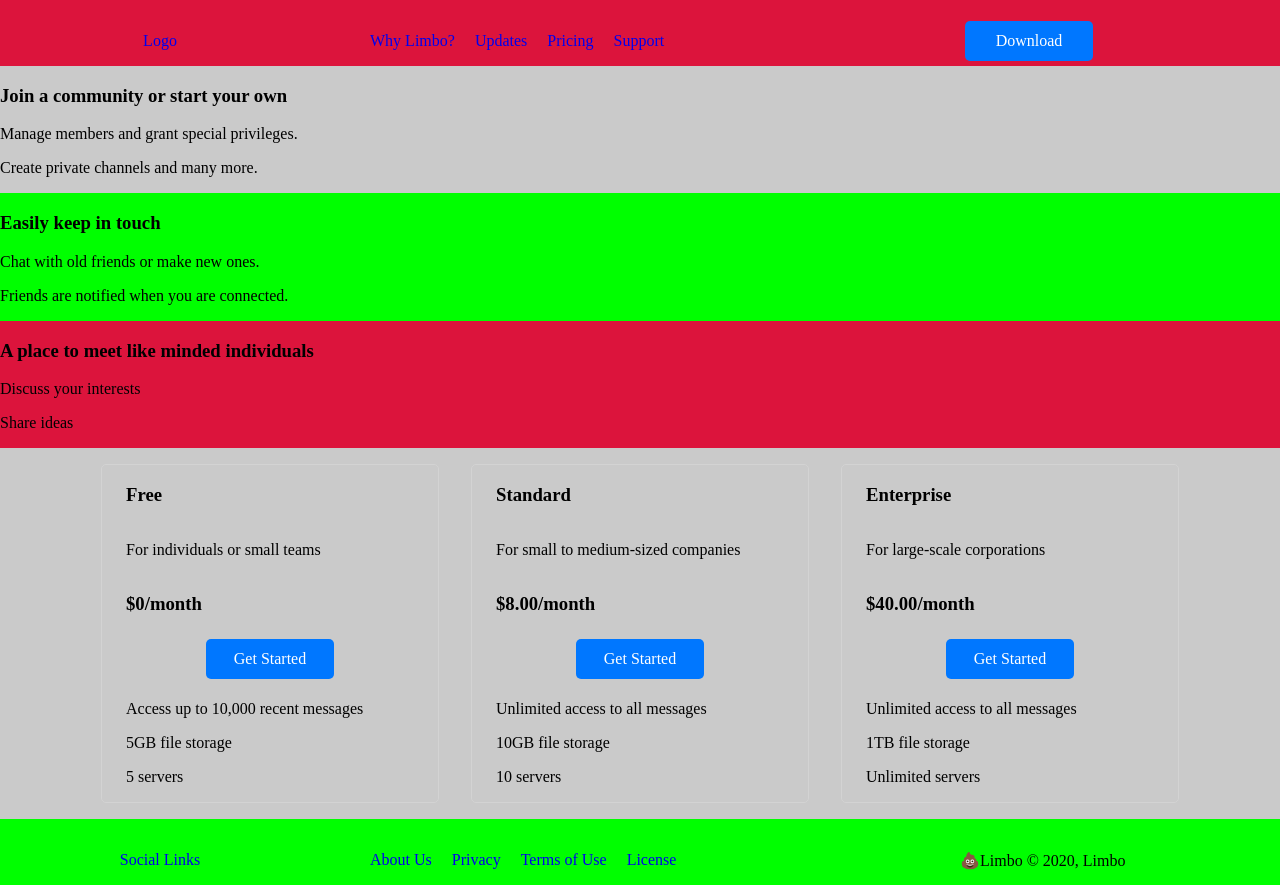
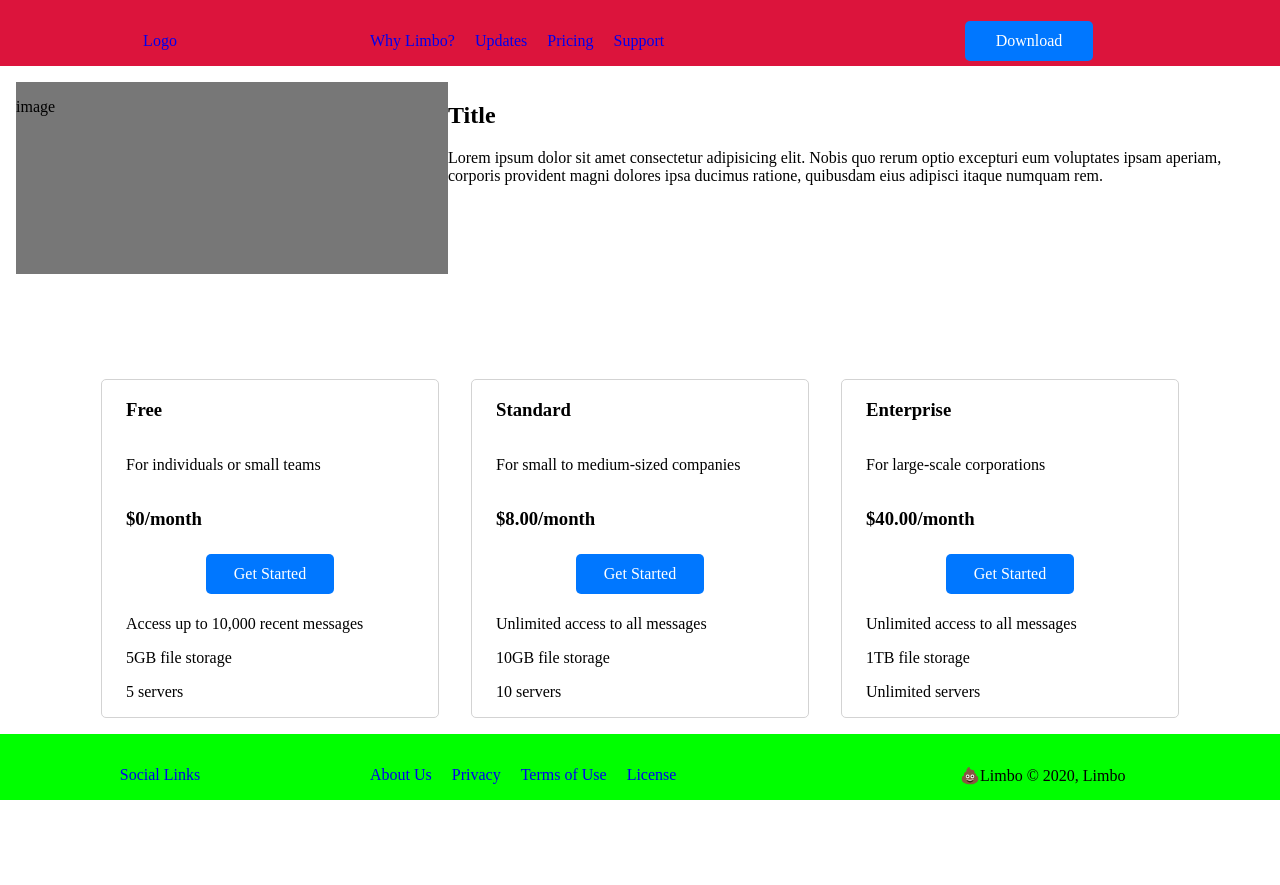
Before and after one commit to johnpagtama/limbo, an Angular app in the folder limbo/: page / in a window 1280 px wide. After the commit the page ends 800 px from the top, so only its background shows below. Built offline with nearby package versions, Linux system fonts and the light colour scheme.

Commit message:
Updated feature component

```diff
--- a/limbo/src/app/components/home/home.component.html
+++ b/limbo/src/app/components/home/home.component.html
@@ -1,9 +1,16 @@
-<section class="layout-home">
+<div class="layout-home">
     <header class="layout-home__header">
         <app-main-header></app-main-header>
     </header>
-    <!-- <app-feature features="featureData"></app-feature> -->
-    <ng-container *ngFor="let f of featureData">
+
+    <section class="n">
+        <app-feature></app-feature>
+    </section>
+
+    <section class="n layout-home__pricing">
+        <app-pricing></app-pricing>
+    </section>
+    <!-- <ng-container *ngFor="let f of featureData">
         <section [ngClass]="f.className">
             <header>
                 <h1>{{f.heading}}</h1>
@@ -11,41 +18,9 @@
                 <p>{{f.feature2}}</p>
             </header>
         </section>
-    </ng-container>
-    <!-- <main> -->
-        <!-- <section class="layout-home__feature-1">
-            <header>
-                <h1>Join a community or start your own</h1>
-                <p>Manage members and grant special privileges.</p>
-                <p>Create private channels, and many more.</p>
-            </header>
-        </section>
-        <section class="layout-home__feature-2">
-            <header>
-                <h1>Easily keep in touch</h1>
-                <p>Chat with old friends or make new ones.</p>
-                <p>Friends are notified when you are connected.</p>
-            </header>
-        </section>
-        <section class="layout-home__feature-3">
-            <header>
-                <h1>A place to meet like minded individuals</h1>
-                <p>Discuss your interests or share ideas.</p>
-            </header>
-        </section> -->
-    <!-- </main> -->
-    <section class="layout-home__pricing">
-        <!-- <header>
-            <h1>Icon</h1>
-            <h2>Price</h2>
-        </header>
-        <h1>Tier</h1>
-        <p>Features[]</p>
-        <app-button text="Get Started" classes="btn btn__txt btn--info"></app-button> -->
-        <app-pricing></app-pricing>
-    </section>
+    </ng-container> -->
     <footer class="layout-home__footer">
         <app-main-footer></app-main-footer>
     </footer>
-</section>
+</div>
 <!-- <a routerLink="/Chat">Open in your browser</a> -->
--- a/limbo/src/app/components/home/home.component.scss
+++ b/limbo/src/app/components/home/home.component.scss
@@ -18,6 +18,14 @@ $bg-lime: lime;
     @include element(feature-1, (grid-area: layout-home__feature-1, background-color: $bg-cyan));
     @include element(feature-2, (grid-area: layout-home__feature-2, background-color: $bg-lime));
     @include element(feature-3, (grid-area: layout-home__feature-3, background-color: $bg-crimson));
-    @include element(pricing, (grid-area: layout-home__pricing, background-color: $bg-cyan));
+    @include element(pricing, (grid-area: layout-home__pricing, /*background-color: $bg-cyan*/));
     @include element(footer, (grid-area: layout-home__footer, background-color: $bg-lime));
 }
+
+// section.n:nth-child(odd) {
+//     background-color: #fff;
+// }
+
+// section.n:nth-child(even) {
+//     background-color: gray;
+// }
--- a/limbo/src/app/components/home/home.component.ts
+++ b/limbo/src/app/components/home/home.component.ts
@@ -1,5 +1,4 @@
 import { Component, OnInit } from '@angular/core';
-import { Feature } from '../../interfaces/feature';
 
 @Component({
   selector: 'app-home',
@@ -7,11 +6,6 @@ import { Feature } from '../../interfaces/feature';
   styleUrls: ['./home.component.scss']
 })
 export class HomeComponent implements OnInit {
-  featureData: Feature[] = [
-    { className: 'layout-home__feature-1', heading: 'Join a community or start your own', feature1: 'Manage members and grant special privileges.', feature2: 'Create private channels and many more.' },
-    { className: 'layout-home__feature-2', heading: 'Easily keep in touch', feature1: 'Chat with old friends or make new ones.', feature2: 'Friends are notified when you are connected.' },
-    { className: 'layout-home__feature-3', heading: 'A place to meet like minded individuals', feature1: 'Discuss your interests', feature2: 'Share ideas' },
-  ];
 
   constructor() { }
 
--- a/limbo/src/app/components/shared/feature/feature.component.html
+++ b/limbo/src/app/components/shared/feature/feature.component.html
@@ -1,4 +1,29 @@
-<ng-container *ngTemplateOutlet="feature"></ng-container>
+<!-- <ng-container *ngFor="let f of featureData">
+    <section class="f.className n">
+        <header>
+            <h1>{{f.heading}}</h1>
+            <p>{{f.feature1}}</p>
+            <p>{{f.feature2}}</p>
+        </header>
+    </section>
+</ng-container> -->
+
+<section class="feature">
+    <div class="feature__svg">
+        <p>image</p>
+    </div>
+    <div class="feature__info">
+        <h2 class="title">Title</h2>
+        <p class="text">
+            Lorem ipsum dolor sit amet consectetur adipisicing elit.
+            Nobis quo rerum optio excepturi eum voluptates ipsam aperiam, corporis
+            provident magni dolores ipsa ducimus ratione, quibusdam eius adipisci itaque
+            numquam rem.
+        </p>
+    </div>
+</section>
+
+<!-- <ng-container *ngTemplateOutlet="feature"></ng-container>
 
 <ng-template #feature>
     <ng-container *ngFor="let feature of features">
@@ -14,6 +39,4 @@
             <p>{{f2}}</p>
         </header>
     </section>
-</ng-template>
-
-<!-- <section [ngClass]="features">sdfsf</section> -->
+</ng-template> -->
--- a/limbo/src/app/components/shared/feature/feature.component.scss
+++ b/limbo/src/app/components/shared/feature/feature.component.scss
@@ -1,3 +1,9 @@
-.layout-home__feature-2 {
-    background-color: #cacaca;
+@import '../../../../partials/class-templates';
+
+@include block(feature, (display: grid,
+                         margin: 1rem 1rem,
+                         grid-template-columns: 1fr 2fr,
+                         grid-template-areas: "feature__svg feature__info")) {
+    @include element(svg, (grid-area: feature__svg, width: 27rem, height: 12rem, background-color: #777, justify-self: center));
+    @include element(info, (grid-area: feature__info));
 }
--- a/limbo/src/app/components/shared/feature/feature.component.ts
+++ b/limbo/src/app/components/shared/feature/feature.component.ts
@@ -7,7 +7,11 @@ import { Feature } from '../../../interfaces/feature';
   styleUrls: ['./feature.component.scss']
 })
 export class FeatureComponent implements OnInit {
-  @Input() features: Feature[];
+  featureData: Feature[] = [
+    { className: 'layout-home__feature-1', heading: 'Join a community or start your own', feature1: 'Manage members and grant special privileges.', feature2: 'Create private channels and many more.' },
+    { className: 'layout-home__feature-2', heading: 'Easily keep in touch', feature1: 'Chat with old friends or make new ones.', feature2: 'Friends are notified when you are connected.' },
+    { className: 'layout-home__feature-3', heading: 'A place to meet like minded individuals', feature1: 'Discuss your interests', feature2: 'Share ideas' },
+  ];
 
   // classes: {}[] = [
   //   { className: 'layout-home__feature-1' },
--- a/limbo/src/app/components/shared/pricing/pricing.component.html
+++ b/limbo/src/app/components/shared/pricing/pricing.component.html
@@ -2,8 +2,8 @@
 
 <ng-template #pricingTier>
     <div class="pricing">
-        <div class="pricing__card">
+        <section class="n pricing__card">
             <app-card></app-card>
-        </div>
+        </section>
     </div>
 </ng-template>
```
